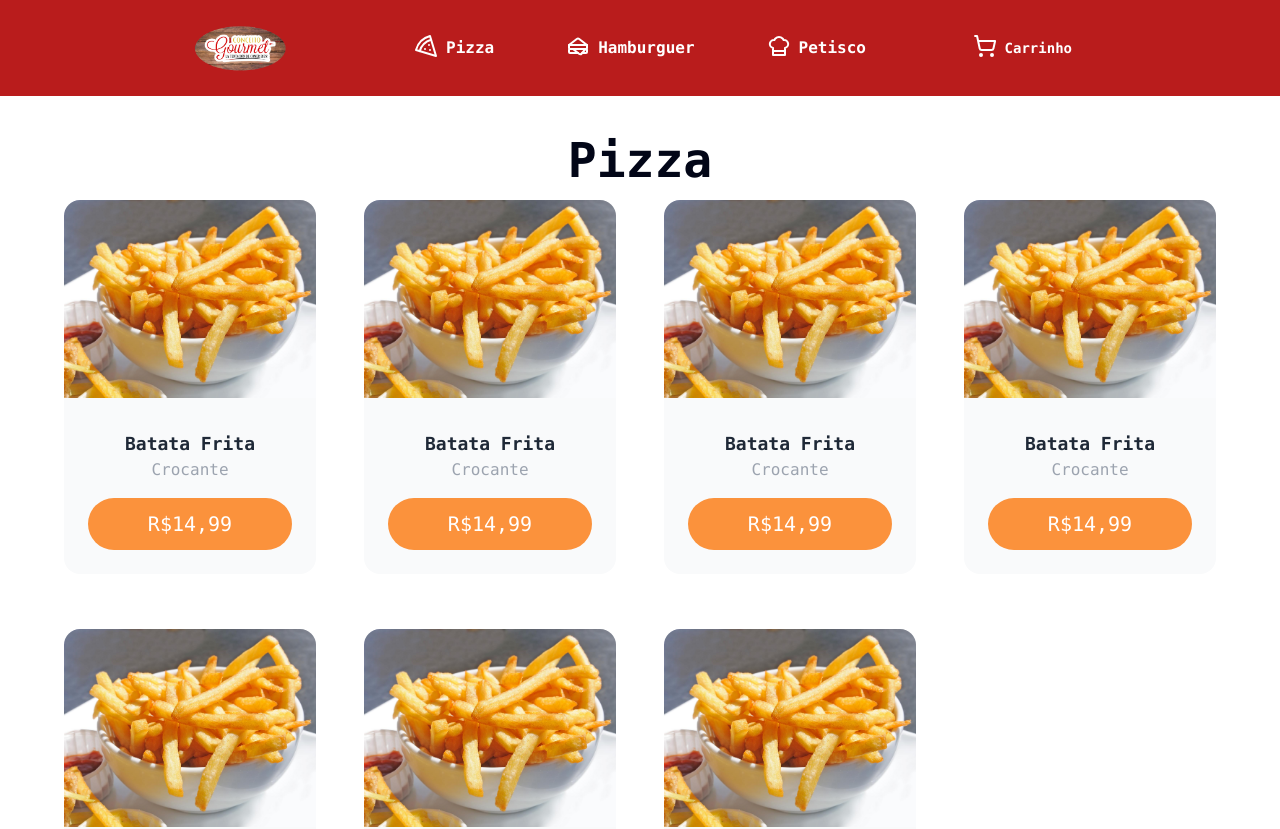
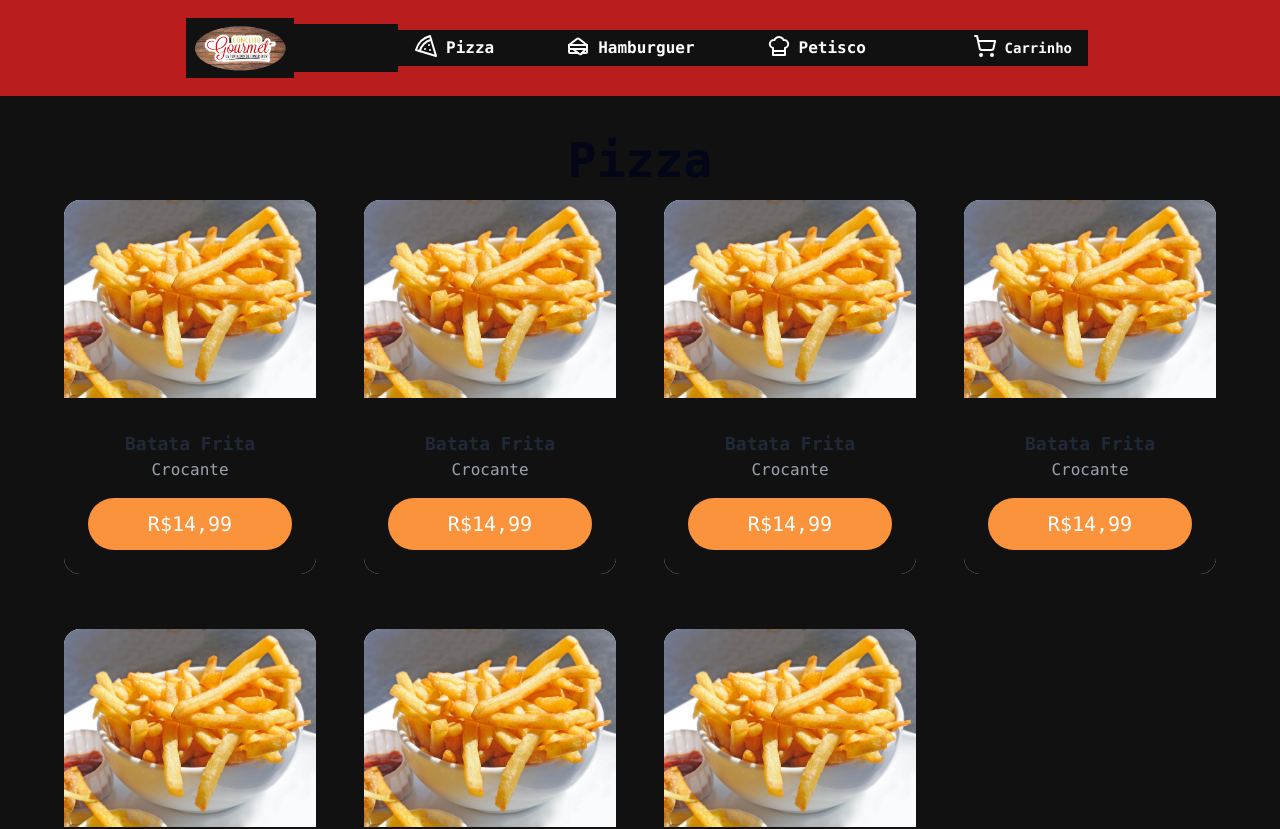
Before and after one commit to CaioCozendey/Pedidos, a Next.js app: page / in a window 1280 px wide. Shown: the top 829 px of the page. Built offline with nearby package versions, Linux system fonts and the light colour scheme.

Commit message:
Update globals.css

```diff
--- a/src/app/globals.css
+++ b/src/app/globals.css
@@ -5,4 +5,5 @@
 *{
   padding: 0;
   margin: 0;
+  background: #111;
 }
```
